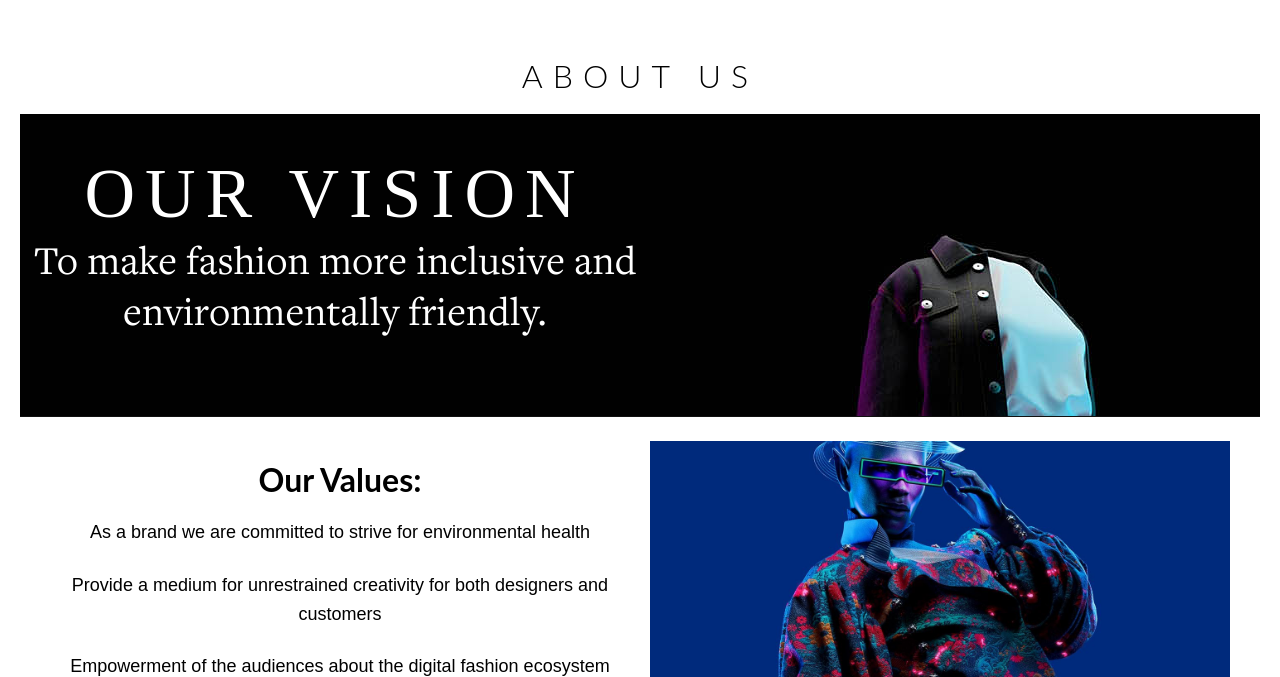
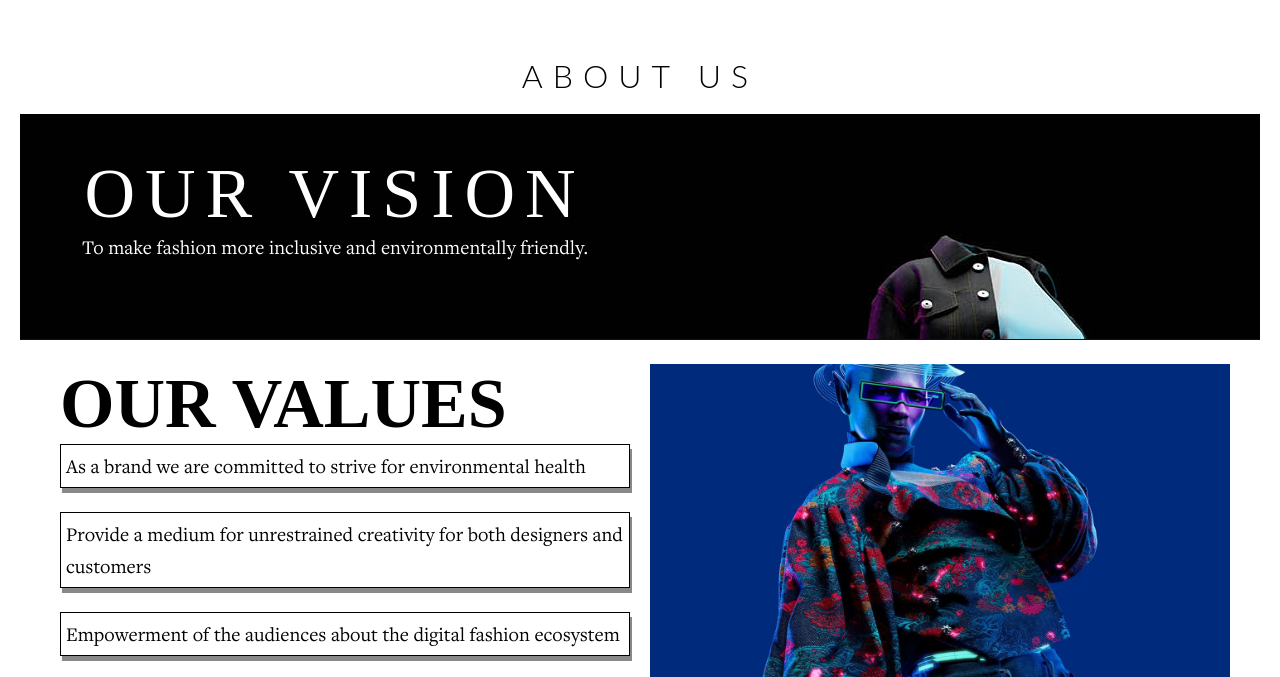
Before and after one commit to sakshi3316/digital-fashion-web, a plain HTML site: page about.html in a window 1280 px wide. Shown: the part 91-768 px from the top of the page. Drawn offline with nearby package versions, Linux system fonts and the light colour scheme.

Commit message:
Change font size in about page

```diff
--- a/about.css
+++ b/about.css
@@ -100,7 +100,7 @@ body {
     background-attachment: fixed;
   }
 
-  .vision_img{
+  .vision_img {
     padding-left: 10px;
     width: 50%;
     /* background-color: #EEE2DC;
@@ -114,7 +114,34 @@ body {
     font-weight: 1000;
   }
 
-  .vision_img h3{
+  .vision_text{
     font-family: 'Freight Text';
     font-weight: 50;
+    font-size: 20px;
   }
+
+  .about_text {
+    padding-left: 10px;
+    /* background-color: #EEE2DC;
+    color: #AC3B61; */
+    /* background-size: 90%; */
+
+    color: black;
+    font-size: 35px;
+    text-align: left;
+    font-family: 'Helvatica';
+    font-weight: 1000;
+  }
+
+  .about_text li{
+    font-family: 'Freight Text';
+    font-weight: 50;
+    font-size: 20px;
+    text-align: left;
+    /* list-style-type: disc; */
+  }
+  .about_text li p{
+    border: 1px solid;
+    padding: 5px;
+    box-shadow: 2px 5px #888888;
+  }
--- a/about.html
+++ b/about.html
@@ -53,7 +53,9 @@
                 <div class="vision_img">
                     <br>
                     <h1 style="text-decoration: u">OUR VISION</h1>
-                    <h3>To make fashion more inclusive and environmentally friendly.</h2>
+                    <div class="vision_text">
+                        <span>To make fashion more inclusive and environmentally friendly.</span>
+                    </div>
                     <br>
                     <br>
                 </div>
@@ -61,14 +63,18 @@
             </div>
                 <div class="content-container">
                     <div class="about_text">
-                        <br>
-                        <h1>Our Values:</h1>
-                        <br>
+                        <h1>OUR VALUES</h1>
                         <ul>
                             <li>
                                 <p>As a brand we are committed to strive for environmental health</p>
+                            </li>
+                            <li>
                                 <p>Provide a medium for unrestrained creativity for both designers and customers</p>
+                            </li>
+                            <li>
                                 <p>Empowerment of the audiences about the digital fashion ecosystem</p>
+                            </li>
+                            <li>
                                 <p>Community Involvement through digital assets exchange</p>
                             </li>
                         </ul>
```
